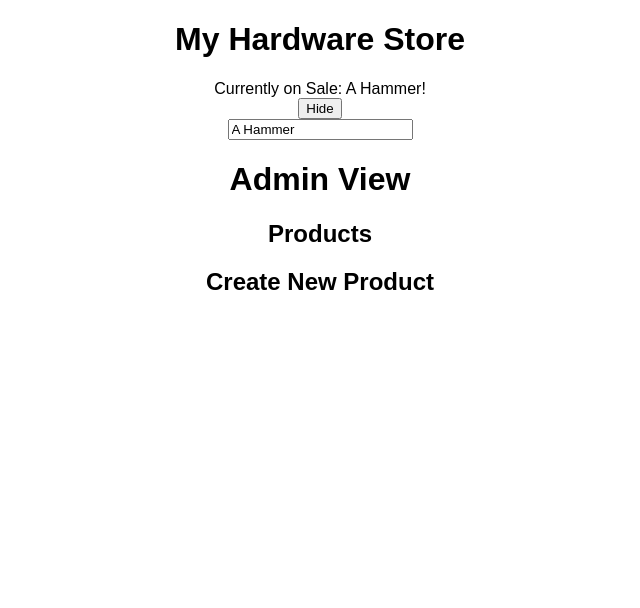
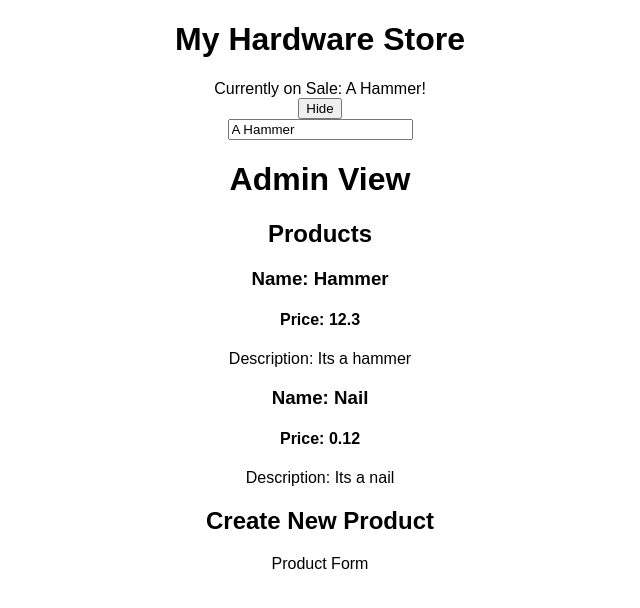
Before and after one commit to kat2018/react-hardware-store, a React (Create React App) app: page / in a window 1280 px wide. Shown: the top 608 px of the page, without its empty margins (320-960 px from the left). Built offline with nearby package versions, Linux system fonts and the light colour scheme.

Commit message:
Updated Product List and Product

```diff
--- a/src/components/AdminView.js
+++ b/src/components/AdminView.js
@@ -1,4 +1,6 @@
 import React, { Component } from 'react'
+import ProductList from './ProductList';
+import ProductForm from './ProductForm';
 
 class AdminView extends Component {
     render() {
@@ -14,8 +16,10 @@ class AdminView extends Component {
             <div>
                 <h1>Admin View</h1>
                 <h2>Products</h2>
+                <ProductList productList={this.props.productList} />
 
                 <h2>Create New Product</h2>
+                <ProductForm />
             </div>
         )
     }
--- a/src/components/HomePage.js
+++ b/src/components/HomePage.js
@@ -12,12 +12,12 @@ class HomePage extends Component {
             productList: [
                 {
                     productName: 'Hammer',
-                    description: 'Itsa hammer',
+                    description: 'Its a hammer',
                     price: 12.3,
                 },
                 {
                     productName: 'Nail',
-                    description: 'Itsa nail',
+                    description: 'Its a nail',
                     price: 0.12,
                 }
             ]
--- /dev/null
+++ b/src/components/Product.js
@@ -0,0 +1,17 @@
+import React, { Component } from 'react'
+
+class Product extends Component {
+    render() {
+        const product = this.props.product
+
+        return (
+            <div>
+                <h3>Name: {product.productName}</h3>
+                <h4>Price: {product.price} </h4>
+                <p>Description: {product.description}</p>
+            </div>
+        )
+    }
+}
+
+export default Product
--- /dev/null
+++ b/src/components/ProductForm.js
@@ -0,0 +1,11 @@
+import React, { Component } from "react";
+
+class ProductForm extends Component {
+    render() {
+        return (
+            <div>Product Form</div>
+        )
+    }
+}
+
+export default ProductForm
--- /dev/null
+++ b/src/components/ProductList.js
@@ -0,0 +1,21 @@
+import React, { Component } from 'react'
+import Product from './Product';
+
+class ProductList extends Component {
+
+    render() {
+        console.log("Product List!!", this.props.productList)
+
+        const productComponents = this.props.productList.map((product, i) => {
+            return <Product key={i} product={product} />
+        })
+
+        return (
+            <div>
+                {productComponents}
+            </div>
+        )
+    }
+}
+
+export default ProductList
```
